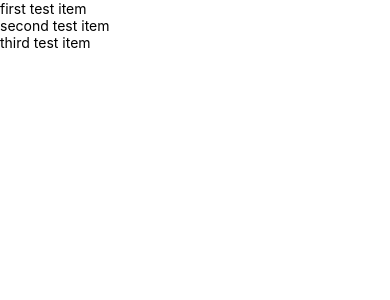
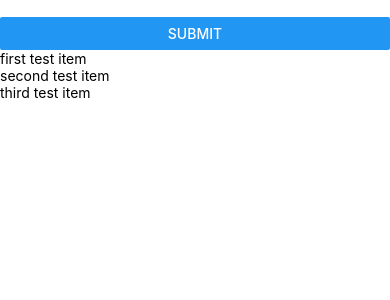
Before and after one commit to DrewDalmedo/TodoReactNative, a React Native app: screen / in a window 390 px wide. Shown: the top 300 px of the page. Built offline with nearby package versions, Linux system fonts and the light colour scheme.

Commit message:
Add EntryForm component

```diff
--- a/App.js
+++ b/App.js
@@ -1,7 +1,9 @@
 import React from 'react'
 import { useState } from 'react'
+import { View } from 'react-native'
 
 import TodoItems from './components/TodoItems'
+import EntryForm from './components/EntryForm'
 
 const App = () => {
   // todo object format:
@@ -12,6 +14,7 @@ const App = () => {
     }
   */
   // function state using hooks
+  // list of objects
   const [todos, setTodos] = useState(
     [
       {
@@ -27,10 +30,13 @@ const App = () => {
         text: "third test item"
       }
     ]
-  ) // list of objects
+  )
 
   return (
-    <TodoItems todos={todos}/>
+    <View>
+      <EntryForm />
+      <TodoItems todos={todos}/>
+    </View>
   )
 }
 
```
